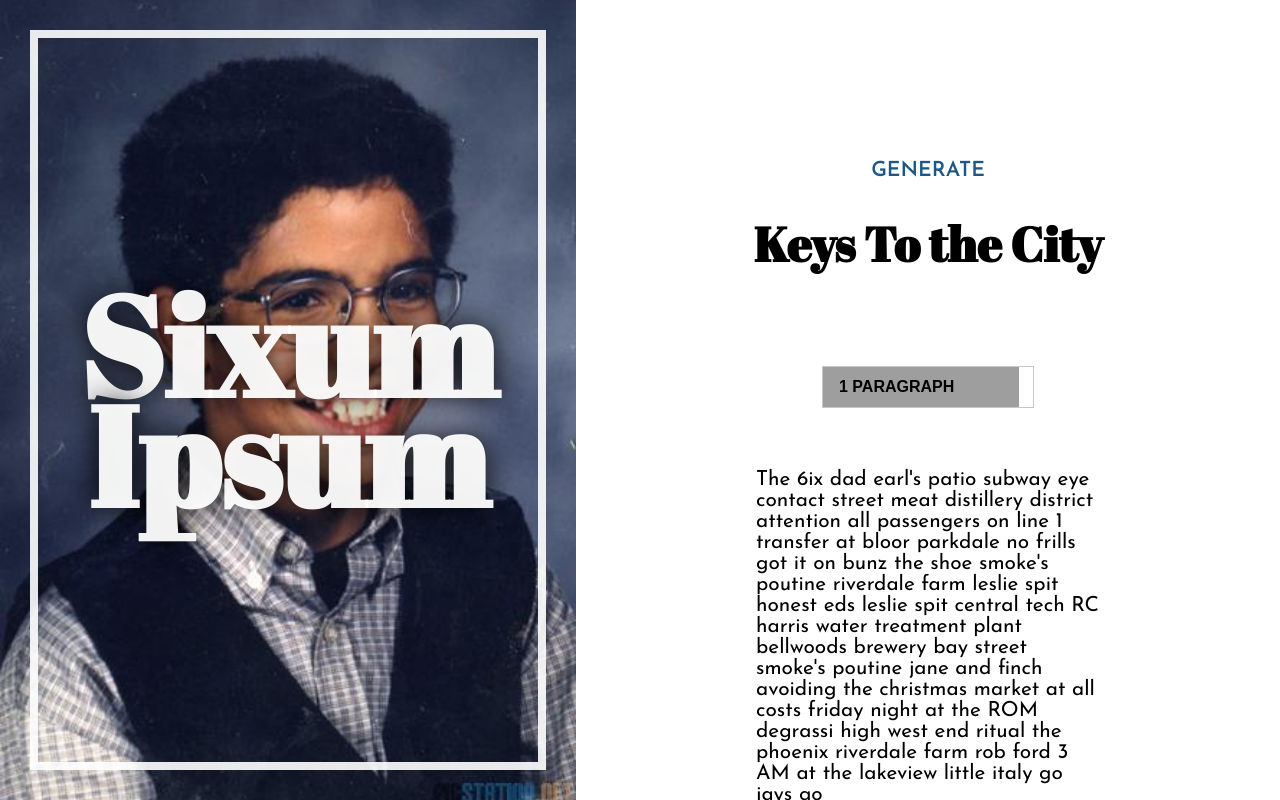
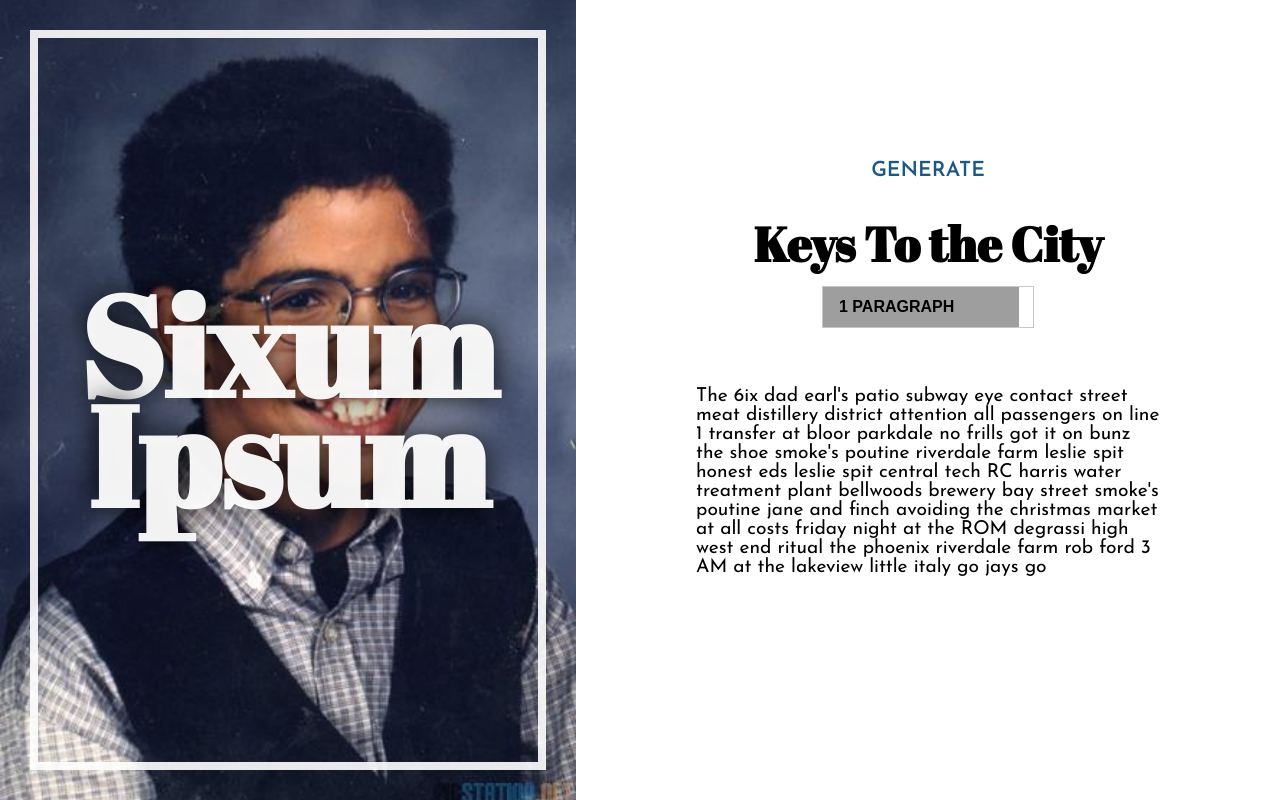
Before and after one commit to notadeejay/sixsumipsum, a React (Create React App) app: page / in a window 1280 px wide. Built offline with nearby package versions, Linux system fonts and the light colour scheme; grey boxes are pictures that could not be loaded.

Commit message:
Small CSS fix

```diff
--- a/src/App.css
+++ b/src/App.css
@@ -59,7 +59,7 @@ html, body {
 
 .right-bar {
   width: 55%;
-  padding: 100px 120px 0 120px;
+  padding: 100px 100px 0 100px;
   display: flex;
   flex-direction: column;
   align-items: center;
@@ -86,12 +86,12 @@ html, body {
 
 
 .paragraphs {
-  padding: 0 60px;
+  padding: 0 20px;
 }
 
 .ipsum {
   text-align: left;
-  font-size: 1.3em;
+  font-size: 1.2em;
   font-weight: 300;
 }
 
@@ -99,20 +99,12 @@ html, body {
   text-transform: uppercase;
 }
 
-
-.divider {
-  height: 2px;
-  width: 80px;
-  background: #1b5886;
-  display: block;
-  margin: 40px auto
-}
 .select-style {
   background: url('http://khaledipsum.com/img/caret.svg') no-repeat right 14px center;
   border: 1px solid #C7C7C7;
   width: 210px;
   height: 40px;
-  margin-top: 20px;
+  margin-top: 40px;
   padding: 0;
   margin: 0 auto 40px auto;
 }
--- a/src/App.js
+++ b/src/App.js
@@ -244,7 +244,6 @@ class App extends Component {
         <h2>
            Keys To the City
         </h2>
-        <span className="divider"></span>
         <div className="select-style">
           <select value={this.state.value} onChange={this.handleChange}>
             <option value='1'>1 PARAGRAPH</option>
```
